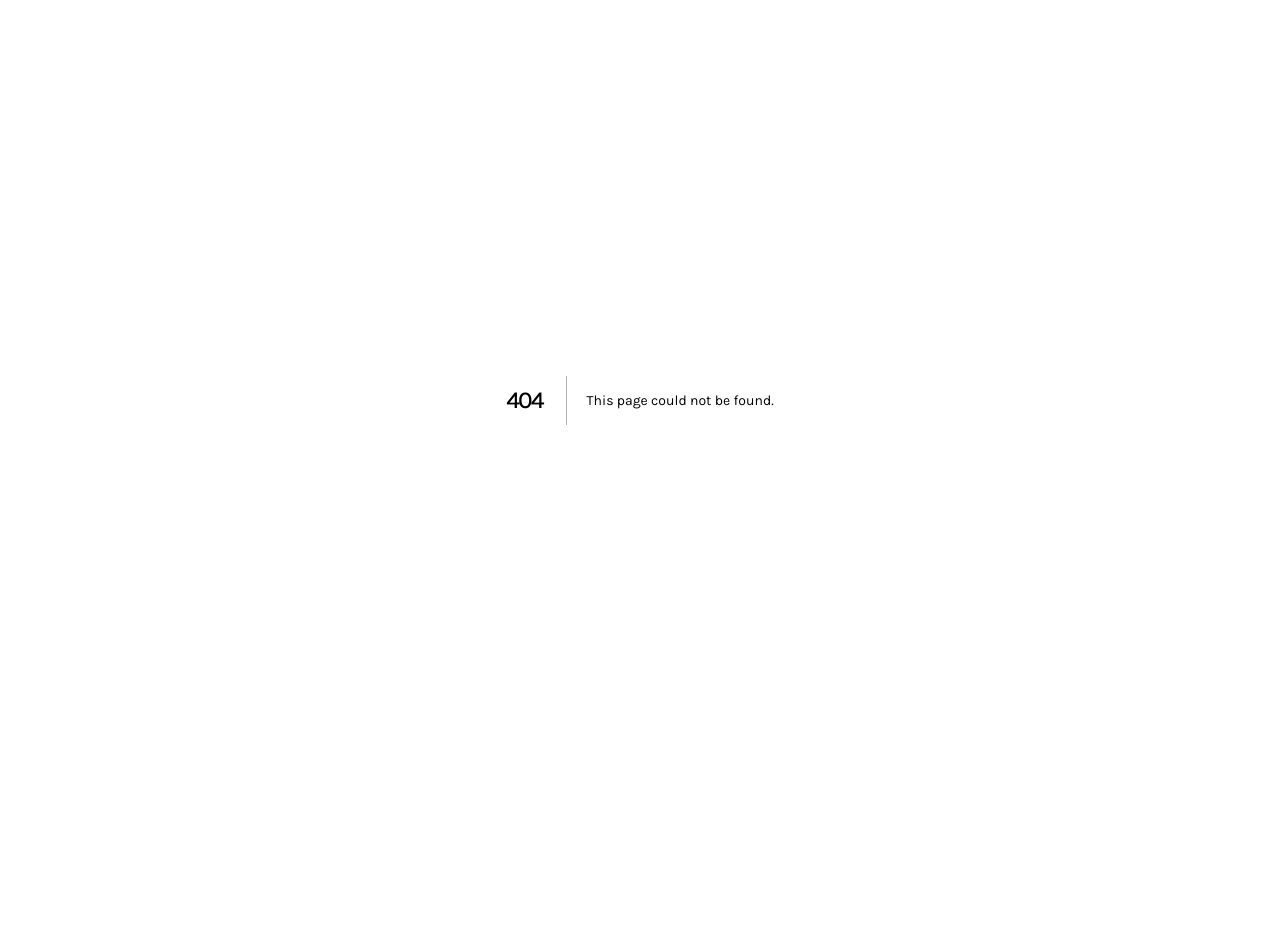
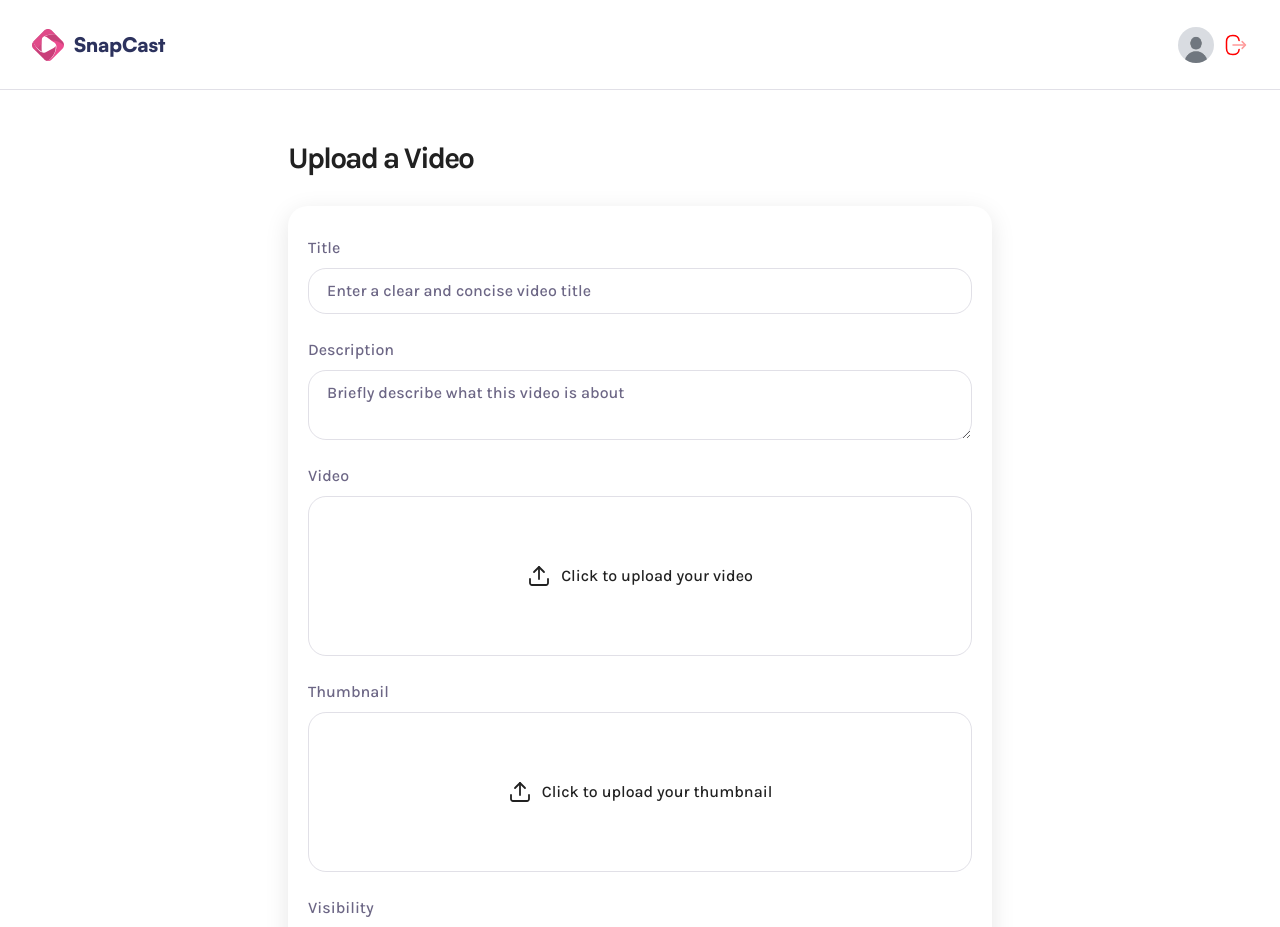
Before and after one commit to amaan-ur-raheman/snap-cast-video-sharing-app, a Next.js app: page /upload in a window 1280 px wide. Before the commit this address had no page. Shown: the top 927 px of the page. Before the commit the page ends 800 px from the top, so only its background shows below. Built offline with nearby package versions, Linux system fonts and the light colour scheme.

Commit message:
feat: add video upload form with file input components
- Create FormField component for reusable form inputs
- Implement FileInput component for file uploads with preview
- Add useFileInput hook for file handling logic
- Build upload page with form validation and submission handling

```diff
--- /dev/null
+++ b/app/(root)/upload/page.tsx
@@ -0,0 +1,131 @@
+"use client";
+
+import FileInput from "@/components/FileInput";
+import FormField from "@/components/FormField";
+import { MAX_THUMBNAIL_SIZE, MAX_VIDEO_SIZE } from "@/constants";
+import { useFileInput } from "@/lib/hooks/useFileInput";
+import { ChangeEvent, FormEvent, useState } from "react";
+
+const Page = () => {
+	const [isSubmitting, setIsSubmitting] = useState(false);
+	const [formData, setFormData] = useState({
+		title: "",
+		description: "",
+		visibility: "public",
+	});
+
+	const video = useFileInput(MAX_VIDEO_SIZE);
+	const thumbnail = useFileInput(MAX_THUMBNAIL_SIZE);
+
+	const [error, setError] = useState("");
+
+	const handleInputChange = (e: ChangeEvent<HTMLInputElement>) => {
+		const { name, value } = e.target;
+
+		setFormData((prevState) => ({ ...prevState, [name]: value }));
+	};
+
+	const handleSubmit = async (e: FormEvent) => {
+		e.preventDefault();
+
+		setIsSubmitting(true);
+
+		try {
+			if (!video.file || !thumbnail.file) {
+				setError("Please upload a video and thumbnail");
+				return;
+			}
+
+			if (!formData.title || !formData.description) {
+				setError("Please fill in all fields");
+				return;
+			}
+
+			// Upload file to bunny
+			// Upload file to DB
+			// Attach thumbnail
+			// Create a new DB entry for the video details (urls, data)
+		} catch (error) {
+			console.error("Error submitting form:", error);
+		} finally {
+			setIsSubmitting(false);
+		}
+	};
+
+	return (
+		<div className="wrapper-md upload-page">
+			<h1>Upload a Video</h1>
+
+			{error && <div className="error-field">{error}</div>}
+
+			<form
+				action=""
+				className="rounded-20 shadow-10 gap-6 w-full flex flex-col px-5 py-7.5"
+				onSubmit={handleSubmit}
+			>
+				<FormField
+					id="title"
+					label="Title"
+					placeholder="Enter a clear and concise video title"
+					value={formData.title}
+					onChange={handleInputChange}
+				/>
+
+				<FormField
+					id="description"
+					label="Description"
+					placeholder="Briefly describe what this video is about"
+					as="textarea"
+					value={formData.description}
+					onChange={handleInputChange}
+				/>
+
+				<FileInput
+					id="video"
+					label="Video"
+					accept="video/*"
+					file={video.file}
+					previewUrl={video.previewUrl}
+					inputRef={video.inputRef}
+					onChange={video.handleFileChange}
+					onReset={video.resetFile}
+					type="video"
+				/>
+
+				<FileInput
+					id="thumbnail"
+					label="Thumbnail"
+					accept="image/*"
+					file={thumbnail.file}
+					previewUrl={thumbnail.previewUrl}
+					inputRef={thumbnail.inputRef}
+					onChange={thumbnail.handleFileChange}
+					onReset={thumbnail.resetFile}
+					type="image"
+				/>
+
+				<FormField
+					id="visibility"
+					label="Visibility"
+					as="select"
+					options={[
+						{ value: "public", label: "Public" },
+						{ value: "private", label: "Private" },
+					]}
+					value={formData.visibility}
+					onChange={handleInputChange}
+				/>
+
+				<button
+					type="submit"
+					disabled={isSubmitting}
+					className="submit-button"
+				>
+					{isSubmitting ? "Uploading..." : "Upload a Video"}
+				</button>
+			</form>
+		</div>
+	);
+};
+
+export default Page;
--- /dev/null
+++ b/components/FileInput.tsx
@@ -0,0 +1,59 @@
+import Image from "next/image";
+
+const FileInput = ({
+	id,
+	label,
+	accept,
+	file,
+	previewUrl,
+	inputRef,
+	onChange,
+	onReset,
+	type,
+}: FileInputProps) => {
+	return (
+		<section className="file-input">
+			<label htmlFor={id}>{label}</label>
+
+			<input
+				type="file"
+				id={id}
+				accept={accept}
+				ref={inputRef}
+				onChange={onChange}
+				hidden
+			/>
+
+			{!previewUrl ? (
+				<figure onClick={() => inputRef.current?.click()}>
+					<Image
+						src="/assets/icons/upload.svg"
+						alt="upload"
+						width={24}
+						height={24}
+					/>
+					<p>Click to upload your {id}</p>
+				</figure>
+			) : (
+				<div>
+					{type === "video" ? (
+						<video src={previewUrl} controls />
+					) : (
+						<Image src={previewUrl} alt={id} fill />
+					)}
+					<button onClick={onReset} title="Remove file">
+						<Image
+							src="/assets/icons/close.svg"
+							alt="close"
+							width={16}
+							height={16}
+						/>
+					</button>
+					<p>{file?.name}</p>
+				</div>
+			)}
+		</section>
+	);
+};
+
+export default FileInput;
--- /dev/null
+++ b/components/FormField.tsx
@@ -0,0 +1,42 @@
+const FormField = ({
+	id,
+	label,
+	type = "text",
+	value,
+	onChange,
+	placeholder,
+	as = "input",
+	options = [],
+}: FormFieldProps) => (
+	<div className="form-field">
+		<label htmlFor={id}>{label}</label>
+		{as === "textarea" ? (
+			<textarea
+				id={id}
+				name={id}
+				value={value}
+				onChange={onChange}
+				placeholder={placeholder}
+			/>
+		) : as === "select" ? (
+			<select id={id} name={id} value={value} onChange={onChange}>
+				{options.map((option) => (
+					<option key={option.value} value={option.value}>
+						{option.label}
+					</option>
+				))}
+			</select>
+		) : (
+			<input
+				type={type}
+				id={id}
+				name={id}
+				value={value}
+				onChange={onChange}
+				placeholder={placeholder}
+			/>
+		)}
+	</div>
+);
+
+export default FormField;
--- /dev/null
+++ b/lib/hooks/useFileInput.ts
@@ -0,0 +1,56 @@
+import { ChangeEvent, useRef, useState } from "react";
+
+export const useFileInput = (maxSize: number) => {
+	const [file, setFile] = useState<File | null>(null);
+	const [previewUrl, setPreviewUrl] = useState<string | null>(null);
+	const [duration, setDuration] = useState<number | null>(null);
+	const inputRef = useRef<HTMLInputElement>(null);
+
+	const handleFileChange = (e: ChangeEvent<HTMLInputElement>) => {
+		if (e.target.files?.[0]) {
+			const selectedFile = e.target.files[0];
+
+			if (selectedFile.size > maxSize) {
+				return;
+			}
+			if (previewUrl) URL.revokeObjectURL(previewUrl);
+
+			setFile(selectedFile);
+			const objectUrl = URL.createObjectURL(selectedFile);
+			setPreviewUrl(objectUrl);
+
+			// Extract duration for video files
+			if (selectedFile.type.startsWith("video/")) {
+				const video = document.createElement("video");
+				video.preload = "metadata";
+				video.onloadedmetadata = () => {
+					// Only set duration if it's a valid finite number
+					if (isFinite(video.duration) && video.duration > 0) {
+						setDuration(Math.round(video.duration)); // Round to nearest integer
+					} else {
+						setDuration(null); // Set to null if invalid
+					}
+					URL.revokeObjectURL(video.src);
+				};
+				video.src = objectUrl;
+			}
+		}
+	};
+
+	const resetFile = () => {
+		if (previewUrl) URL.revokeObjectURL(previewUrl);
+		setFile(null);
+		setPreviewUrl(null);
+		setDuration(null);
+		if (inputRef.current) inputRef.current.value = "";
+	};
+
+	return {
+		file,
+		previewUrl,
+		duration,
+		inputRef,
+		handleFileChange,
+		resetFile,
+	};
+};
```
